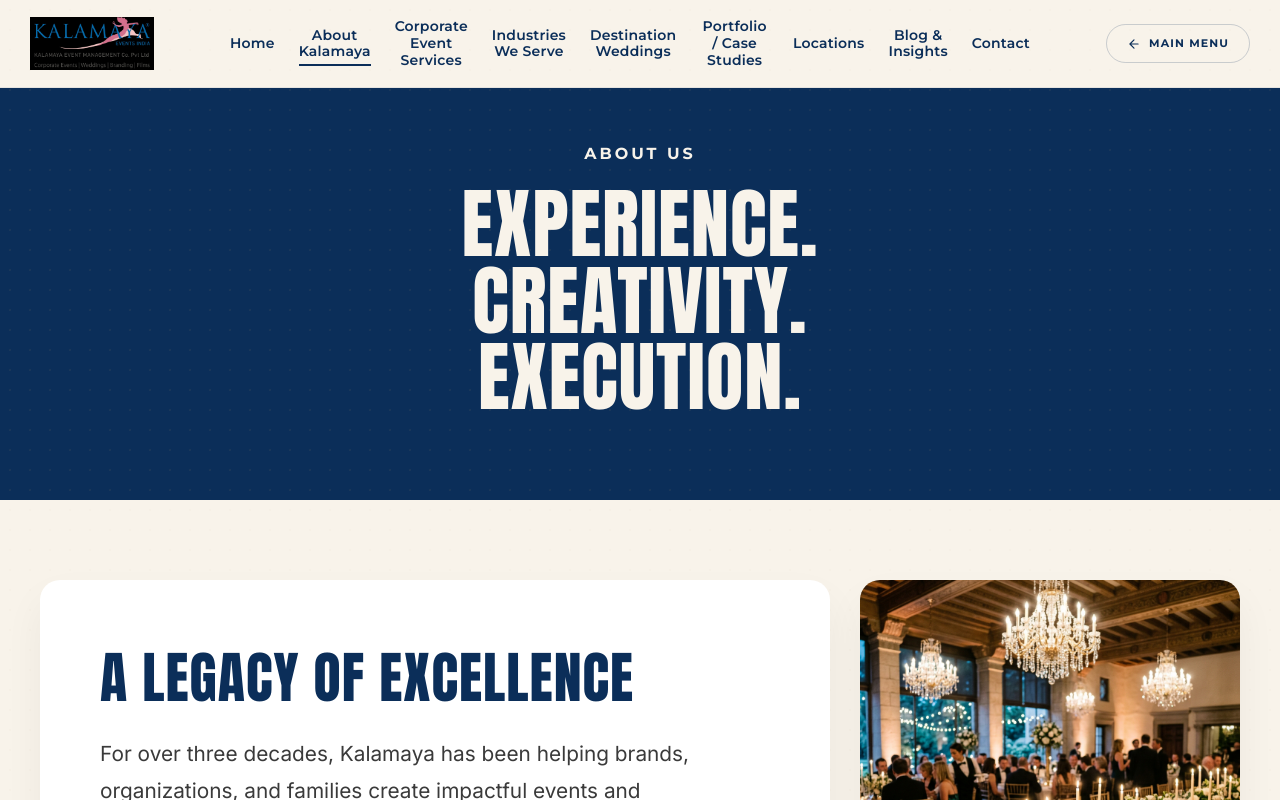
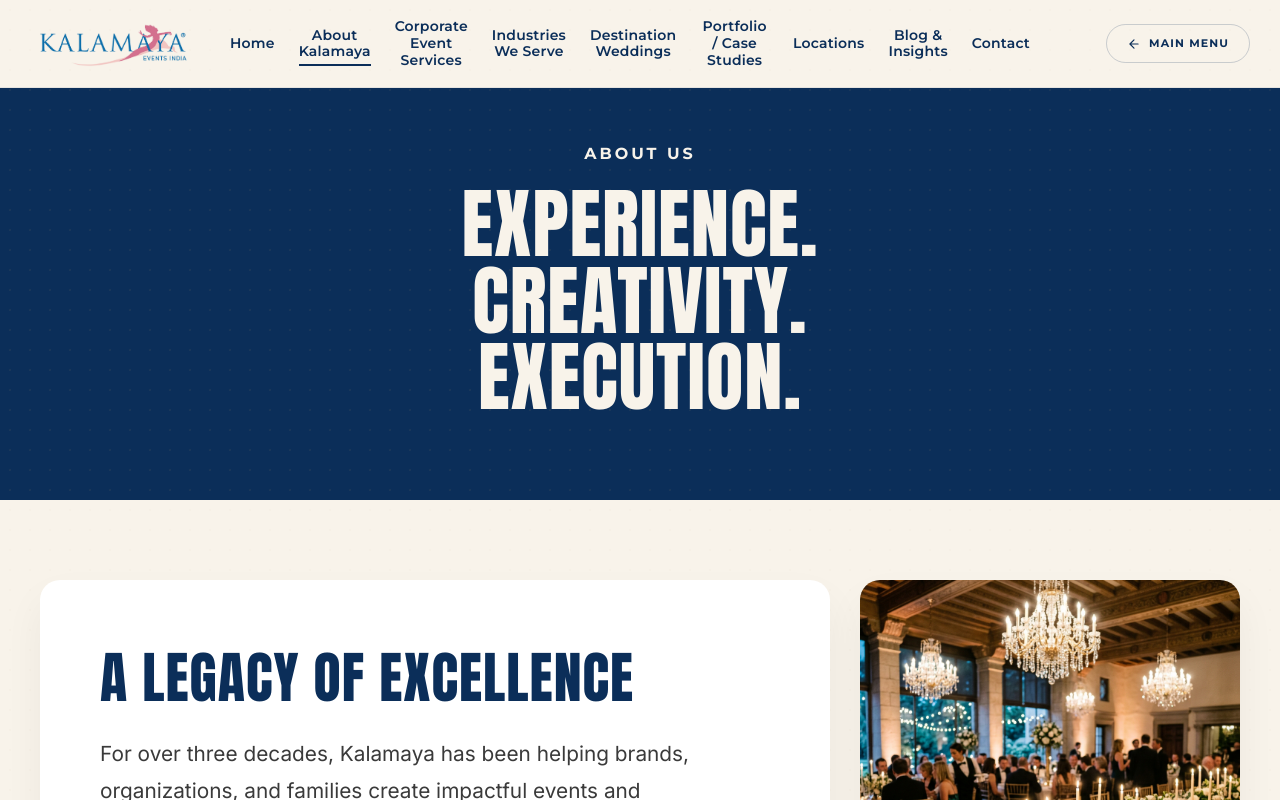
Before and after one commit to rameezwangde/kalamaya-events-new, a React (Vite) app: page /about in a window 1280 px wide. Shown: the top 800 px of the page. Built offline with nearby package versions, Linux system fonts and the light colour scheme; a web font is replaced by a local one.

Commit message:
feat: add Navbar component with logo and install yet-another-react-lightbox dependency

```diff
--- a/package.json
+++ b/package.json
@@ -19,7 +19,8 @@
     "react-dom": "^18.2.0",
     "react-router-dom": "^7.18.1",
     "react-simple-maps": "^3.0.0",
-    "tailwindcss": "^4.3.3"
+    "tailwindcss": "^4.3.3",
+    "yet-another-react-lightbox": "^3.32.2"
   },
   "devDependencies": {
     "@types/react": "^18.2.66",
--- a/src/components/Navbar.jsx
+++ b/src/components/Navbar.jsx
@@ -2,7 +2,7 @@
 import { motion } from 'framer-motion';
 import { NavLink, Link } from 'react-router-dom';
 import '../styles/navbar.css';
-import eventsLogo from '../assets/events logo.jpeg';
+import kalamayaLogo from '../assets/kalamaya_logo.jpeg';
 
 const navItems = [
   { name: 'Home', path: '/events' },
@@ -47,7 +47,7 @@
         {/* LOGO */}
         <div className="nav-logo">
           <Link to="/">
-            <img src={eventsLogo} alt="Kalamaya Events" className="nav-img-logo" />
+            <img src={kalamayaLogo} alt="Kalamaya Events" className="nav-img-logo" />
           </Link>
         </div>
 
```
Also changed, not shown: src/assets/kalamaya_logo.jpeg (added), 1 other file (tests, documents, lock files or other folders).
